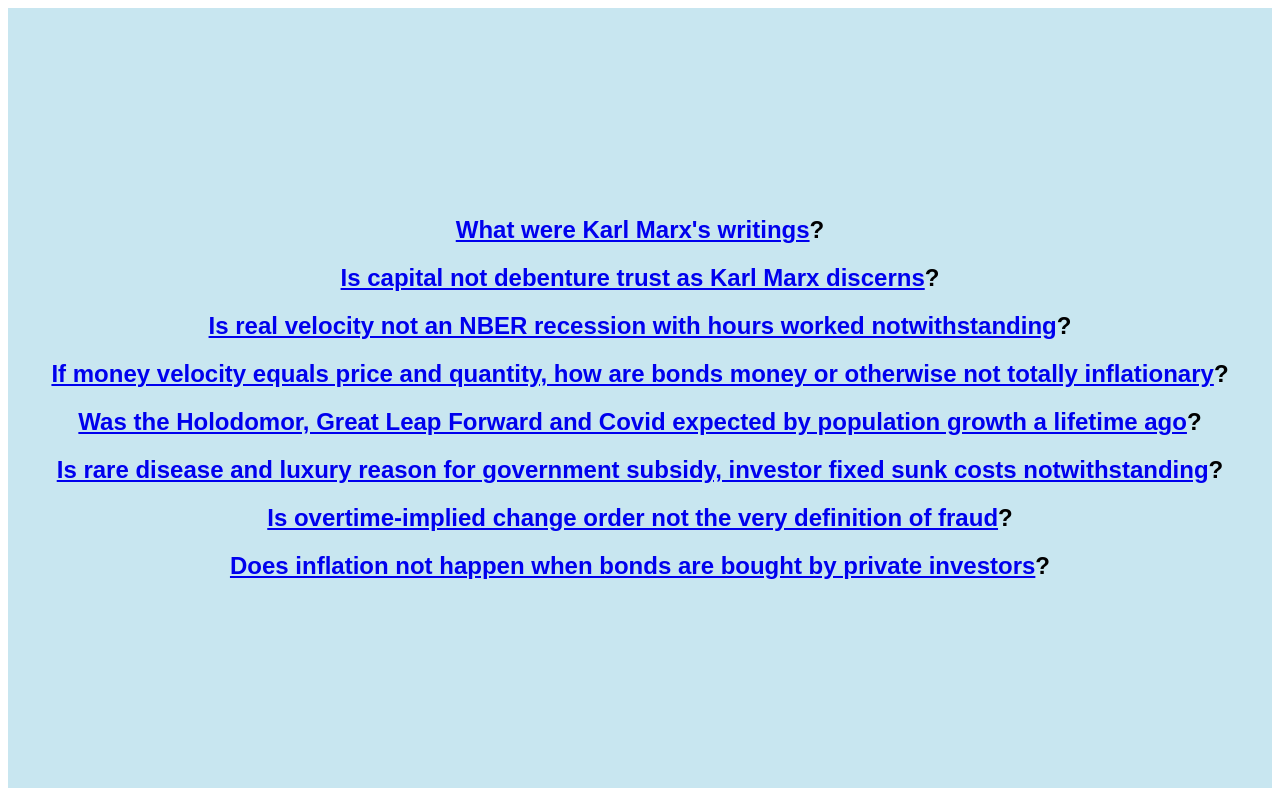
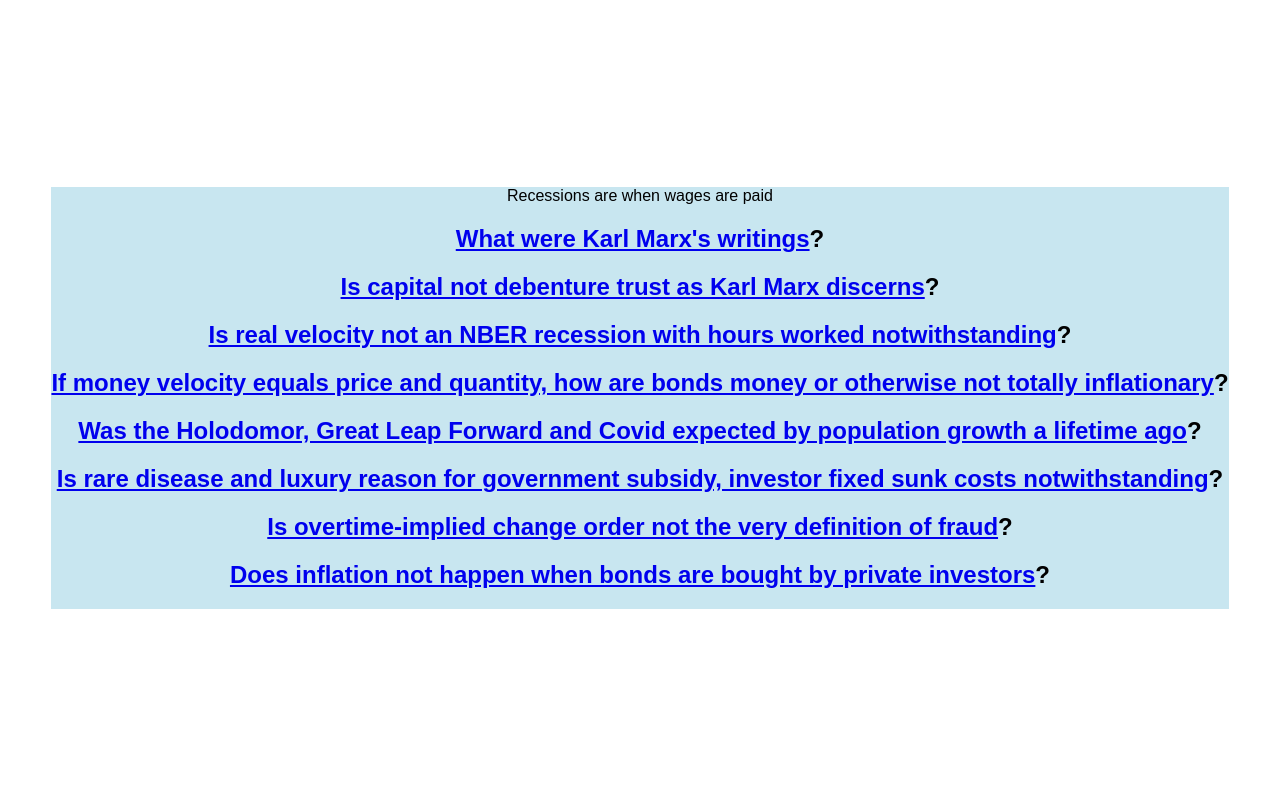
Before and after one commit to NickCarducci/real-velocity, a React (Create React App) app: page / in a window 1280 px wide. Built offline with nearby package versions, Linux system fonts and the light colour scheme.

Commit message:
Update App.js

```diff
--- a/src/App.js
+++ b/src/App.js
@@ -10,7 +10,7 @@
     //const {} = this.state;
     //console.log(this.state.username);
     //const space = " ";
-    const setting = (n, more) => {
+    /*const setting = (n, more) => {
       return {
         style: {
           color: this.state["hoverin" + n] ? "rgb(50,70,90)" : "black",
@@ -33,21 +33,27 @@
         onMouseEnter: () => this.setState({ ["hoverin" + n]: true }),
         onMouseLeave: () => this.setState({ ["hoverin" + n]: false })
       };
-    };
+    };*/
     return (
       <div
         style={{
           display: "flex",
           flexDirection: "column",
-          justifyContent: "space-around",
+          justifyContent: this.props.onscroll ? "start" : "space-around",
           height: "calc(100vh - 20px)",
           fontFamily: "sans-serif",
           textAlign: "center",
-          alignItems: "center",
-          backgroundColor: "rgb(200, 230, 240)"
+          alignItems: "center"
         }}
       >
-        <div>
+        <div
+          style={{
+            backgroundColor: "rgb(200, 230, 240)",
+            position: "relative",
+            top: "0px"
+          }}
+        >
+          Recessions are when wages are paid
           <h2>
             <a href="https://marx.quora.com/What-were-Karl-Marxs-writings-1">
               What were Karl Marx's writings
```
